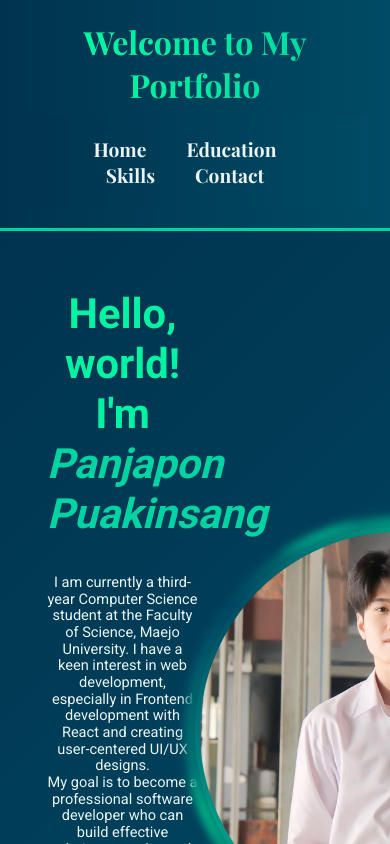
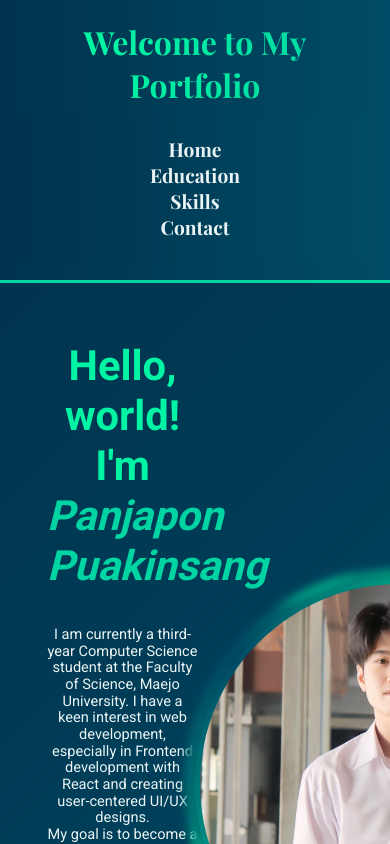
Before and after one commit to PanjaponZeeza/Web-Portfolio, a React (Vite) app: page / in a window 390 px wide. Shown: the top 844 px of the page. Built offline with nearby package versions, Linux system fonts and the light colour scheme.

Commit message:
รองรับอุปกรณ์ทุกขนาด (Responsive Design)

```diff
--- a/src/App.css
+++ b/src/App.css
@@ -8,6 +8,7 @@ body {
   padding: 0;
   background: linear-gradient(180deg, #00334E, #004B65); /* เปลี่ยนเฉดสีให้ใกล้เคียงกับ home */
   color: #EAF4F4; /* สีข้อความหลักจาก home */
+  overflow-x: hidden; /* ปิดการเลื่อนในแนวนอน */
 }
 
 /* กำหนดสไตล์ให้กับ header, section และ footer */
@@ -22,7 +23,7 @@ header h1 {
   -webkit-background-clip: text;
   background-clip: text;
   -webkit-text-fill-color: transparent;
-  font-size: 2.5rem;
+  font-size: clamp(1.8rem, 5vw, 2.5rem); /* ปรับขนาดฟอนต์ให้ยืดหยุ่น */
   font-weight: bold;
   font-family: 'Playfair Display', serif; /* ใช้ Playfair Display กับหัวข้อ */
 }
@@ -51,6 +52,9 @@ nav {
   background: linear-gradient(90deg, #00334E, #004B65); /* สีพื้นหลังเหมือน home */
   padding: 20px;
   text-align: center;
+  display: flex;
+  flex-wrap: wrap;
+  justify-content: center;
 }
 
 /* สไตล์ลิงก์ใน navigation */
@@ -97,6 +101,7 @@ nav a:hover {
   align-items: center;
   justify-content: center;
   font-family: 'Roboto', sans-serif; /* ใช้ Roboto สำหรับข้อความใน Contact */
+  text-align: center;
 }
 
 /* กำหนดสไตล์ให้กับไอคอนในข้อมูลติดต่อ */
@@ -119,10 +124,19 @@ nav a:hover {
   }
 
   header h1 {
-    font-size: 2rem; /* ลดขนาดฟอนต์ของหัวข้อ */
+    font-size: 1.8rem; /* ลดขนาดฟอนต์ของหัวข้อ */
+  }
+
+  nav {
+    flex-direction: column; /* เปลี่ยนเมนูให้เรียงแนวตั้ง */
   }
 
   button {
     padding: 8px 16px; /* ปรับขนาดปุ่ม */
   }
+
+  .contact-info {
+    flex-direction: column;
+    gap: 10px; /* เพิ่มช่องว่างระหว่างองค์ประกอบ */
+  }
 }
```
